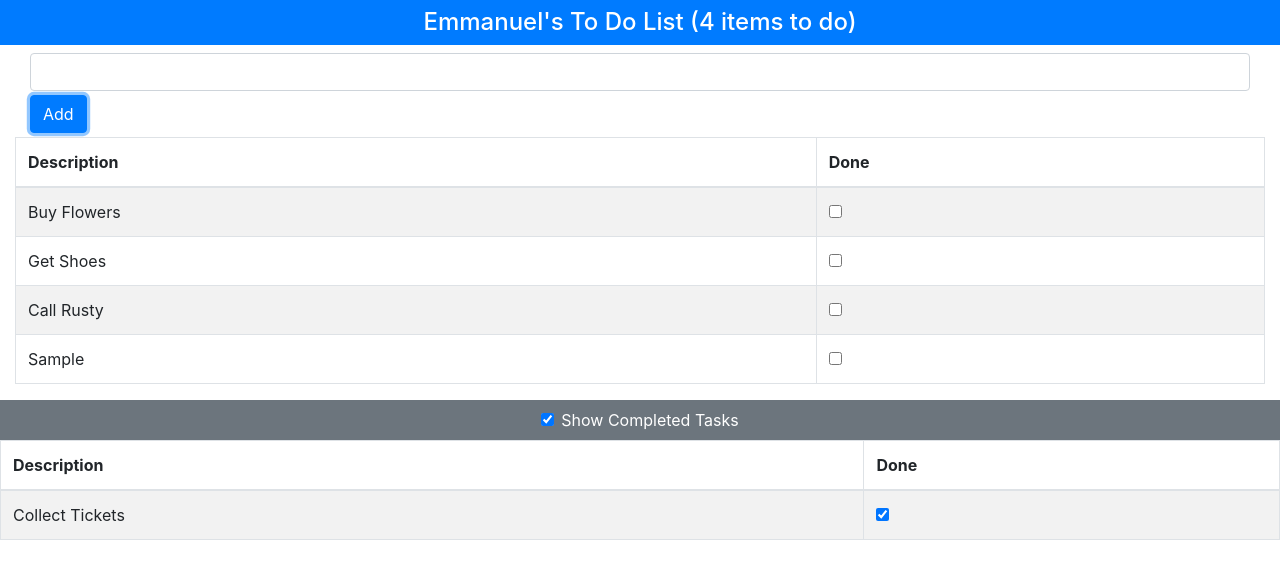
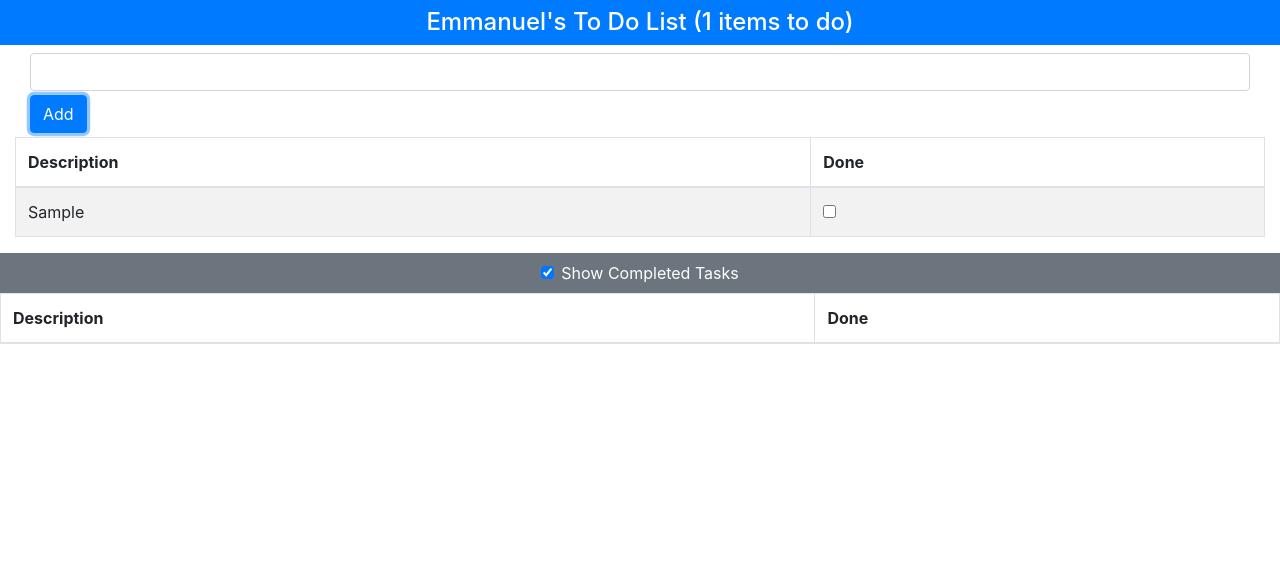
Before and after one commit to rustydcoder/my-first-react-app, a React (Create React App) app: page / in a window 1280 px wide. Both pictures are taken after typing "Sample" into the empty fields and a click on the button "Add". Shown: the top 578 px of the page. Built offline with nearby package versions, Linux system fonts and the light colour scheme.

Commit message:
store via local storage and added utility func

```diff
--- a/src/App.js
+++ b/src/App.js
@@ -10,10 +10,6 @@ class App extends React.Component {
     this.state = {
       userName: 'Emmanuel',
       todoItems: [
-        { action: 'Buy Flowers', done: false },
-        { action: 'Get Shoes', done: false },
-        { action: 'Collect Tickets', done: true },
-        { action: 'Call Rusty', done: false }
       ],
       showCompleted: true
     }
@@ -25,7 +21,7 @@ class App extends React.Component {
     if (!todoItems.find(item => item.action === task)) {
       this.setState({
         todoItems: [...todoItems, { action: task, done: false }],
-      })
+      }, _ => localStorage.setItem('todo', JSON.stringify(this.state)))
     }
   }
 
@@ -34,6 +30,16 @@ class App extends React.Component {
       ...item, done: !item.done
     } : item)
   })
+
+  componentDidMount = () => {
+    let data = localStorage.getItem('todo');
+    this.setState(data ? JSON.parse(data) : {
+      userName: 'Emmanuel',
+      todoItems: [
+      ],
+      showCompleted: true
+    })
+  }
 
   render() {
     const { userName, todoItems, showCompleted } = this.state
--- a/src/components/Table/index.js
+++ b/src/components/Table/index.js
@@ -1,4 +1,8 @@
 import React, { Component } from 'react';
+
+const capitalize = str => {
+   return str[0].toUpperCase() + str.slice(1).toLowerCase()
+}
 
 const TableHead = () => (
    <thead>
@@ -13,7 +17,7 @@ const TableBody = props => {
    const { items, toggleDone, flag } = props;
    const rows = items.filter(item => item.done === flag).map((row, index) =>
       <tr key={index}>
-         <td>{row.action}</td>
+         <td>{capitalize(row.action)}</td>
          <td>
             <input type="checkbox" checked={row.done} onChange={() => toggleDone(row)} />
          </td>
```
